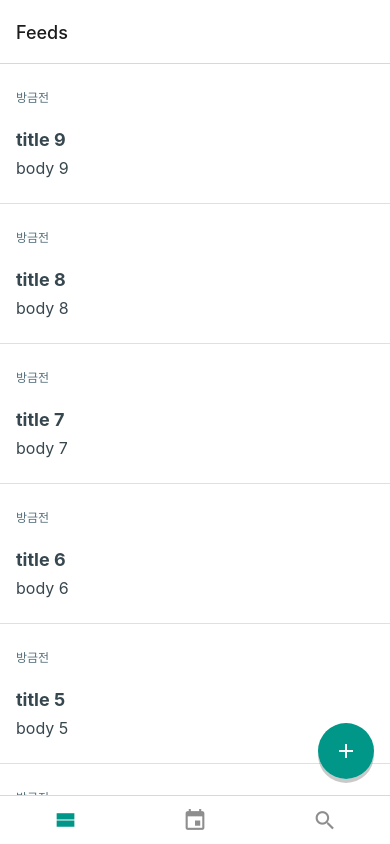
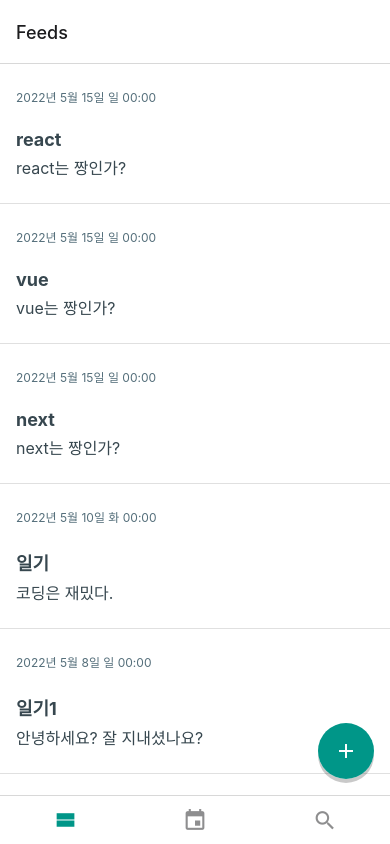
Before and after one commit to hyunjinee/react-native-diary, a React Native app: screen /Feeds in a window 390 px wide. Built offline with nearby package versions, Linux system fonts and the light colour scheme.

Commit message:
chore: add test data to test application

```diff
--- a/contexts/LogContext.tsx
+++ b/contexts/LogContext.tsx
@@ -27,14 +27,58 @@
 export function LogContextProvider({children}: {children: React.ReactNode}) {
   const initialLogsRef = useRef(null);
   const [logs, setLogs] = useState<Log[]>(
-    Array.from({length: 10})
-      .map((_, index) => ({
+    [
+      {
         id: nanoid(),
-        title: `title ${index}`,
-        body: `body ${index}`,
-        date: new Date().toISOString(),
-      }))
-      .reverse(),
+        title: 'react',
+        body: 'react는 짱인가?',
+        date: '2022-05-15',
+      },
+      {
+        id: nanoid(),
+        title: 'vue',
+        body: 'vue는 짱인가?',
+        date: '2022-05-15',
+      },
+      {
+        id: nanoid(),
+        title: 'next',
+        body: 'next는 짱인가?',
+        date: '2022-05-15',
+      },
+      {
+        id: nanoid(),
+        title: '일기',
+        body: '코딩은 재밌다.',
+        date: '2022-05-10',
+      },
+      {
+        id: nanoid(),
+        title: '일기1',
+        body: '안녕하세요? 잘 지내셨나요?',
+        date: '2022-05-08',
+      },
+      {
+        id: nanoid(),
+        title: '일기2',
+        body: '오늘은 축구를 했는데 너무 재밌었다.',
+        date: '2022-05-06',
+      },
+      {
+        id: nanoid(),
+        title: '배가고프다.',
+        body: "Lorem Ipsum is simply dummy text of the printing and typesetting industry. Lorem Ipsum has been the industry's standard dummy text ever since the 1500s, when an unknown printer took a galley of type and scrambled it to make a type specimen book. It has survived not only five centuries, but also the leap into electronic typesetting, remaining essentially unchanged. It was popularised in the 1960s with the release of Letraset sheets containing Lorem Ipsum passages, and more recently with desktop publishing software like Aldus PageMaker including versions of Lorem Ipsum.",
+        date: '2022-05-04',
+      },
+    ],
+    // Array.from({length: 10})
+    //   .map((_, index) => ({
+    //     id: nanoid(),
+    //     title: `title ${index}`,
+    //     body: `body ${index}`,
+    //     date: new Date().toISOString(),
+    //   }))
+    //   .reverse(),
   );
 
   useEffect(() => {
```
